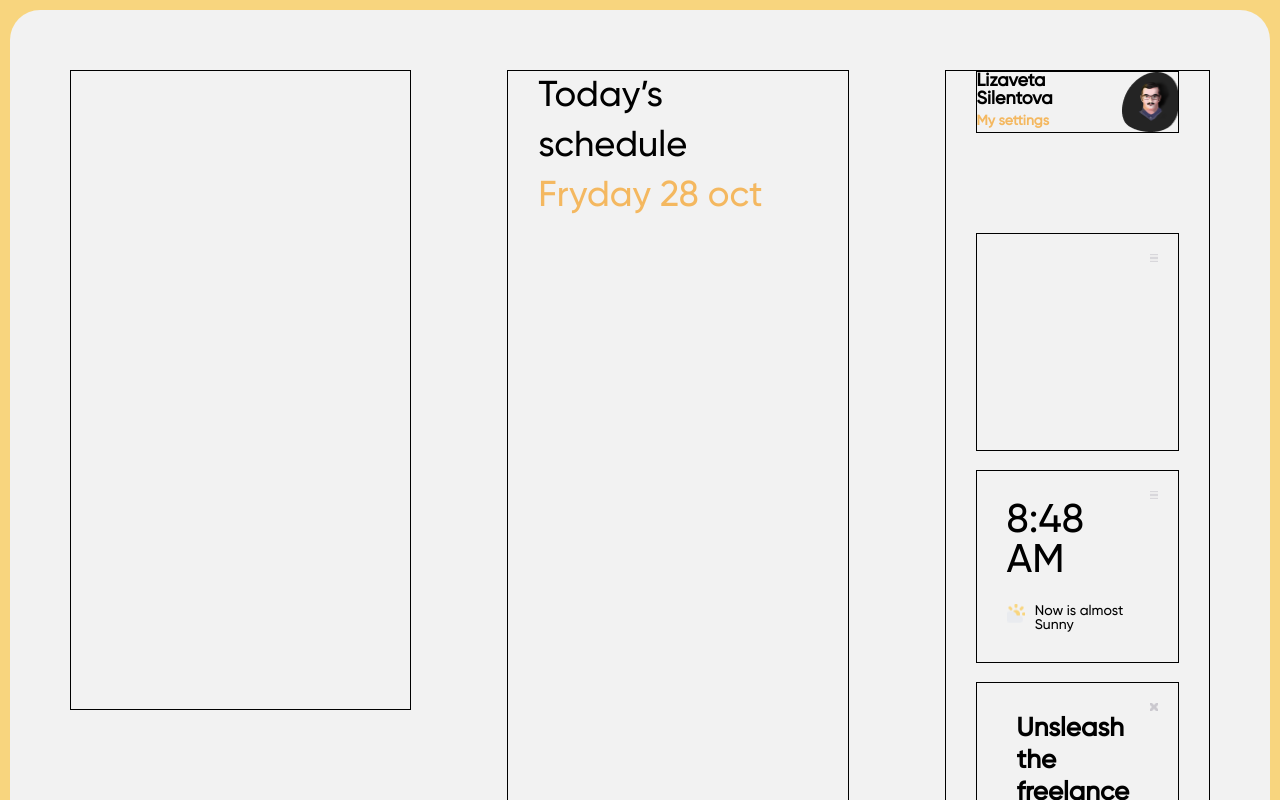
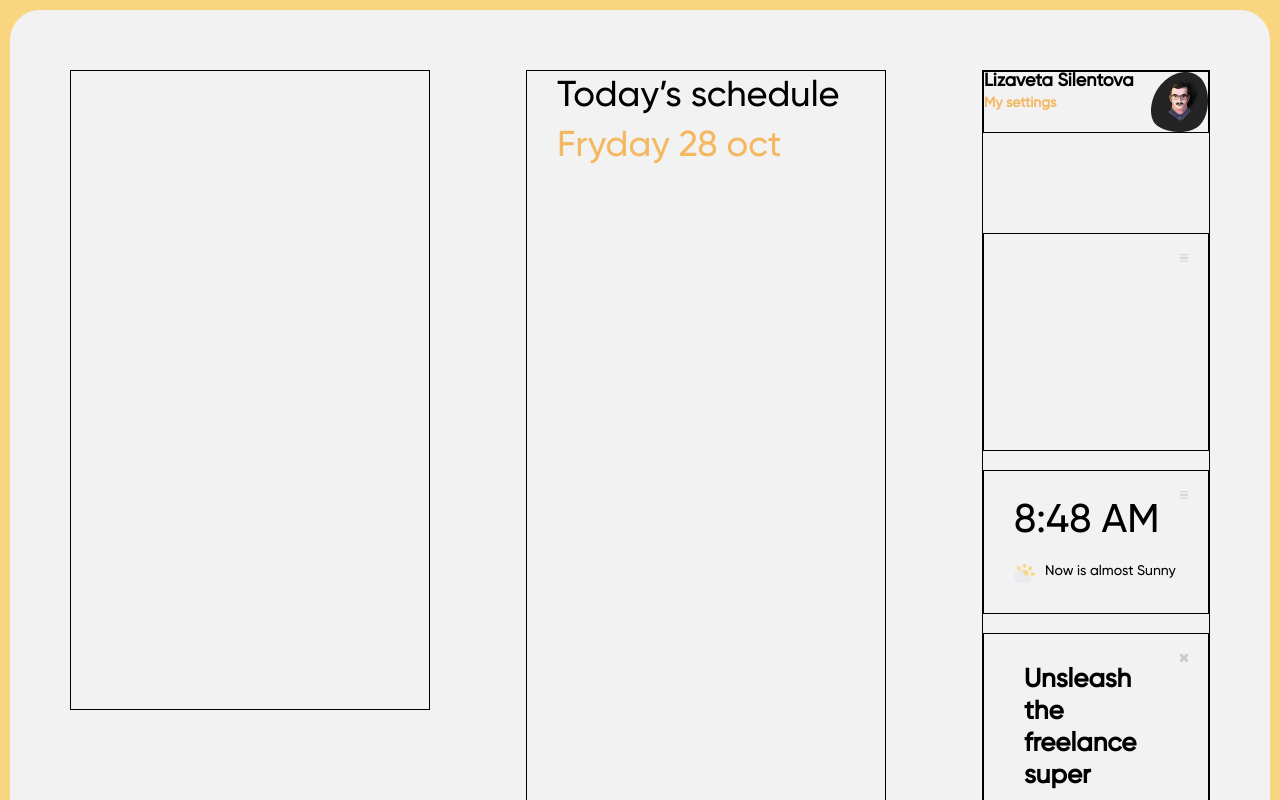
Before and after one commit to lizasilent/taskly, a React (Create React App) app: page / in a window 1280 px wide. Shown: the top 800 px of the page. Built offline with nearby package versions, Linux system fonts and the light colour scheme.

Commit message:
right column img fix

```diff
--- a/src/App.css
+++ b/src/App.css
@@ -44,7 +44,6 @@
 .right {
   min-width: 20%;
   border: 1px solid black;
-  padding: 0 30px;
 }
 
 .middle__header p {
```
